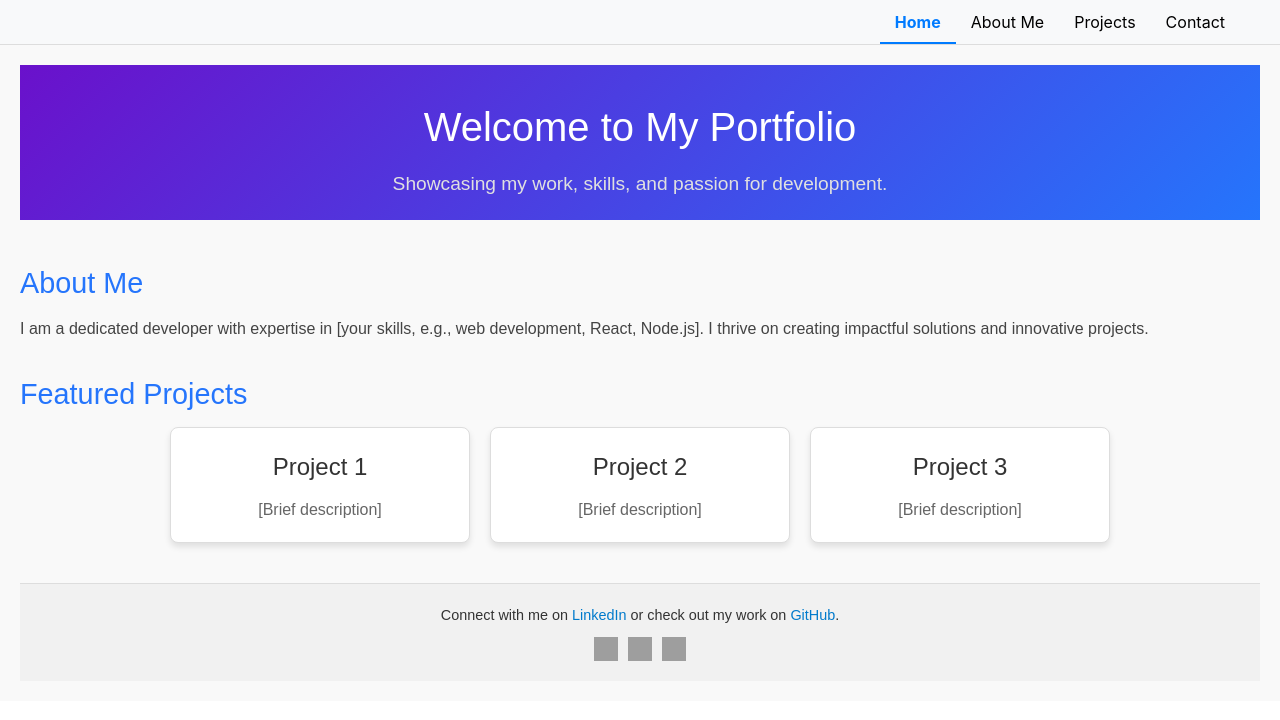
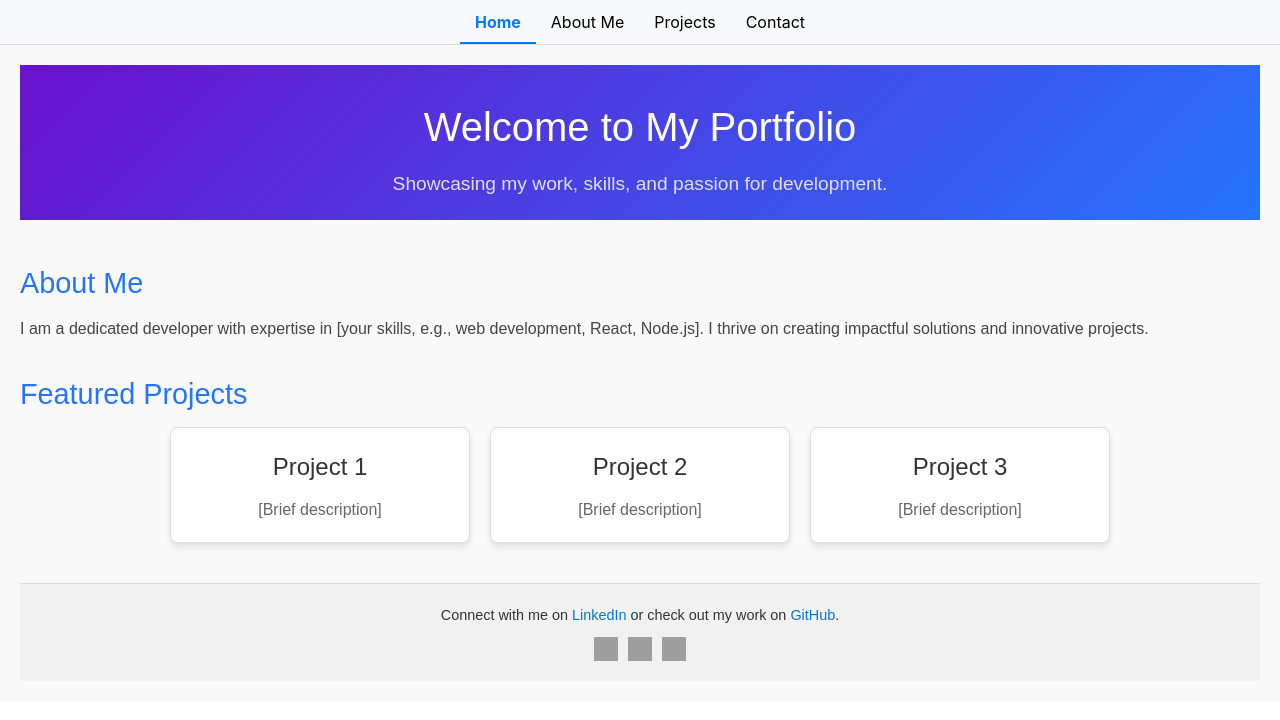
Before and after one commit to Hack-Mav/portfolio, a React (Create React App) app: page / in a window 1280 px wide. Shown: the top 720 px of the page. Built offline with nearby package versions, Linux system fonts and the light colour scheme; grey boxes are pictures that could not be loaded.

Commit message:
modified the position of the nav bar to center

```diff
--- a/package.json
+++ b/package.json
@@ -13,6 +13,7 @@
     "chart.js": "^4.4.6",
     "framer-motion": "^11.11.17",
     "i18next": "^23.2.3",
+    "my-prime-library": "^1.0.5",
     "react": "^18.3.1",
     "react-chartjs-2": "^5.2.0",
     "react-dom": "^18.3.1",
--- a/src/App.js
+++ b/src/App.js
@@ -36,7 +36,7 @@ const NavigationBar = () => {
           listStyleType: "none",
           margin: 0,
           padding: 0,
-          justifyContent: "flex-end",
+          justifyContent: "center",
         }}
       >
         <li>
```
Also changed, not shown: 1 other file (tests, documents, lock files or other folders).
